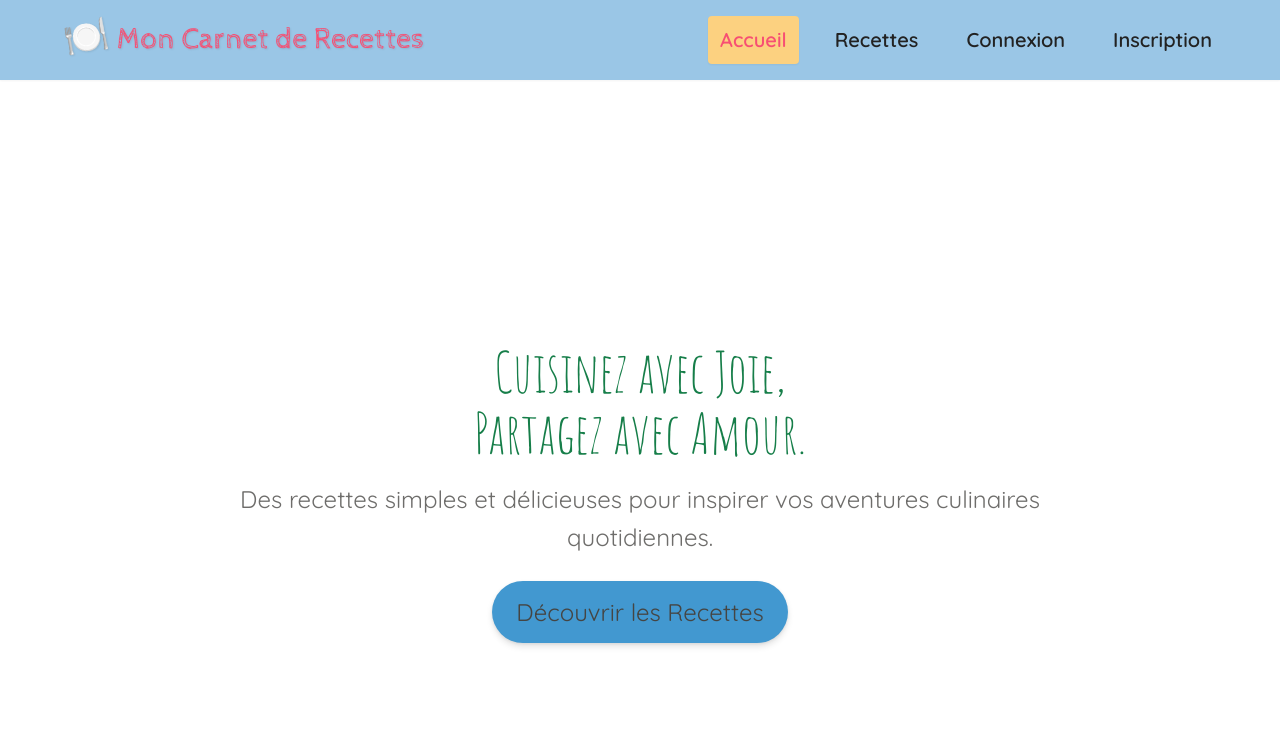
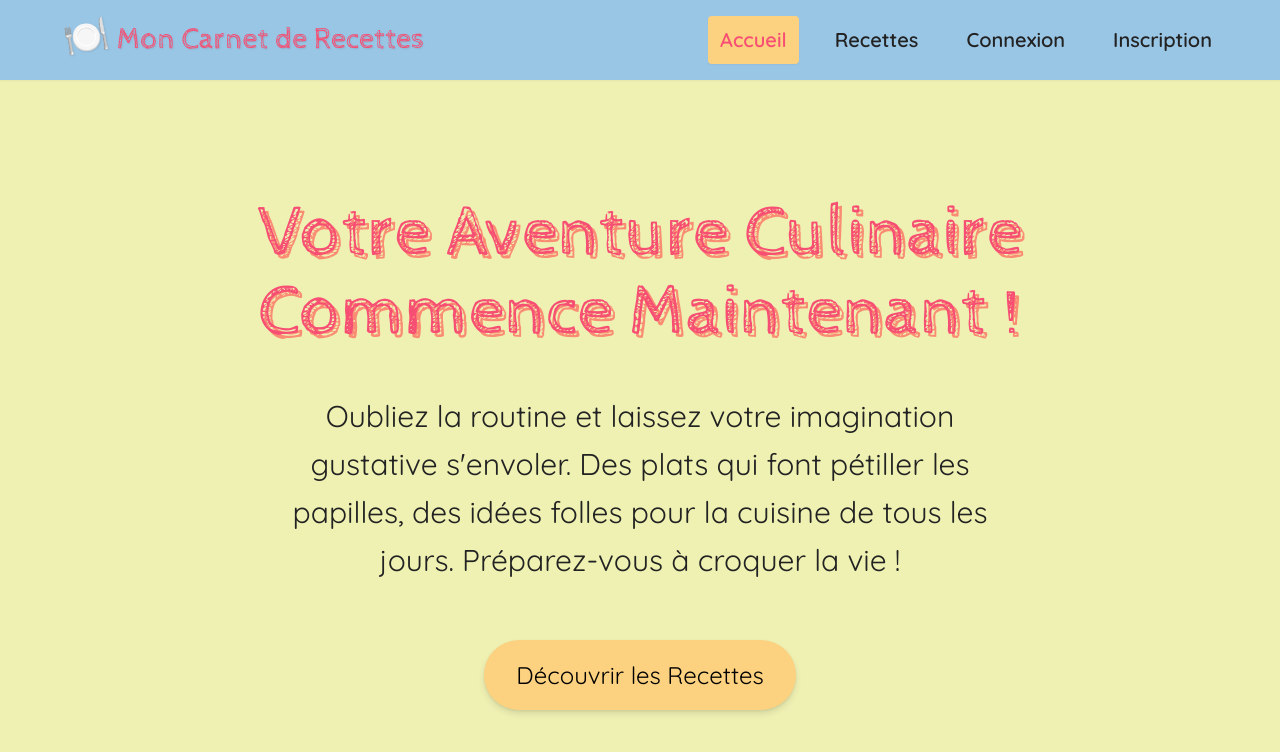
Before and after one commit to jfzara/YouChef, a React (Vite) app: page / in a window 1280 px wide. Shown: the top 752 px of the page. Built offline with nearby package versions, Linux system fonts and the light colour scheme.

Commit message:
design amelioré 2

```diff
--- a/src/pages/Accueil.jsx
+++ b/src/pages/Accueil.jsx
@@ -1,38 +1,39 @@
+// src/pages/Accueil.jsx
 import React from 'react';
-import styled, { css } from 'styled-components'; // Importez 'css' de styled-components
+import styled from 'styled-components'; // Pas besoin d'importer 'css' ici sauf si vous l'utilisez spécifiquement
 import { motion } from 'framer-motion';
 import { Link } from 'react-router-dom';
 
-// Importez l'image de fond originale
-import WhiteBackground from '../assets/images/HerbsGarlic.jpg';
+// Importez l'image de fond originale - Nous allons la styliser différemment.
+import HerbsGarlicBackground from '../assets/images/HerbsGarlic.jpg';
+// Vous avez aussi importé 'WhiteBackground' dans votre exemple précédent,
+// mais 'HerbsGarlic.jpg' semble être celle que vous voulez utiliser comme image décorative.
+// Si vous voulez un fond blanc pur comme base, cela sera géré par background-color.
 
 // Importez le hook de contexte de survol
 import { useHover } from '../contexts/HoverContext';
 
 // --- Styled Components pour la Page d'Accueil ---
 
+// Utilisation de motion.div comme base pour les animations du conteneur principal
 const AccueilContainer = styled(motion.div)`
-  min-height: 100vh;
+  min-height: calc(100vh - var(--navbar-height, 80px)); /* Ajuste à la hauteur de l'écran moins la navbar */
   display: flex;
   flex-direction: column;
   justify-content: center;
   align-items: center;
   padding: var(--space-8) var(--space-4);
   position: relative;
-  overflow: hidden;
+  overflow: hidden; /* Important pour masquer les débordements des éléments décoratifs */
 
-  color: var(--neutral-800);
+  color: var(--color-neutral-800); /* Couleur de texte neutre */
   text-align: center;
 
-  /* Par défaut, un fond blanc pur */
-  background-color: white;
-  background-size: cover;
-  background-position: center center;
-  background-repeat: no-repeat;
-  background-attachment: fixed;
+  background-color: var(--color-cream); /* Utilisez la couleur crème comme fond de base */
+  /* L'image decorative sera gérée par BackgroundImageLayer */
 
   @media (max-width: 768px) {
-    padding-bottom: calc(var(--space-8) + 70px);
+    padding-bottom: calc(var(--space-8) + 70px); /* Garde de l'espace pour un éventuel élément fixe en bas sur mobile */
   }
 `;
 
@@ -43,96 +44,119 @@ const BackgroundImageLayer = styled(motion.div)`
   left: 0;
   width: 100%;
   height: 100%;
-  background-image: url(${WhiteBackground}); /* Utilisez l'image WhiteBackground.jpg ici */
+  background-image: url(${HerbsGarlicBackground}); /* Utilisez votre image décorative ici */
   background-size: cover;
   background-position: center center;
   background-repeat: no-repeat;
-  background-attachment: fixed;
+  background-attachment: fixed; /* L'image reste fixe au scroll, mais c'est une page unique */
   pointer-events: none; /* Important pour que le fond ne bloque pas les interactions */
   z-index: 0; /* Assurez-vous qu'il est en arrière-plan */
+  opacity: 0; /* Commence invisible, sera animé */
 `;
 
+const ContentWrapper = styled.div`
+  max-width: 900px; /* Augmenté pour un meilleur espacement */
+  z-index: 1; /* Assurez-vous que le contenu est au-dessus des fonds */
+  display: flex;
+  flex-direction: column;
+  align-items: center;
+  gap: var(--space-6); /* Espacement entre les éléments de contenu */
+`;
 
 const MainTitle = styled(motion.h1)`
-  font-family: var(--font-display);
-  font-size: var(--text-5xl);
-  color: var(--soft-green-800);
+  font-family: var(--font-family-heading); /* Utilisez votre police "heading" (Cabin Sketch) */
+  font-size: var(--text-6xl); /* Taille très grande pour un impact "quirky" */
+  color: var(--color-bright-pink-crayola); /* Rose vif pour le titre principal */
   margin-bottom: var(--space-4);
   line-height: 1.1;
-  z-index: 1; /* Assurez-vous que le texte est au-dessus des fonds */
+  text-shadow: 4px 4px 0px var(--color-salmon); /* Ombre décalée pour un effet amusant */
+
+  @media (max-width: 1024px) {
+    font-size: var(--text-5xl);
+  }
 
   @media (max-width: 768px) {
     font-size: var(--text-4xl);
   }
+
+  @media (max-width: 480px) {
+    font-size: var(--text-3xl);
+  }
 `;
 
 const Subtitle = styled(motion.p)`
-  font-family: var(--font-body);
-  font-size: var(--text-xl);
-  color: var(--neutral-700);
-  margin-bottom: var(--space-6);
-  max-width: 800px;
-  z-index: 1; /* Assurez-vous que le texte est au-dessus des fonds */
+  font-family: var(--font-family-sans); /* Utilisez votre police "sans" (Quicksand) */
+  font-size: var(--text-2xl); /* Taille plus grande pour le sous-titre */
+  color: var(--color-neutral-800); /* Couleur neutre foncée pour la lisibilité */
+  margin-bottom: var(--space-8);
+  max-width: 700px; /* Ajustez la largeur pour une meilleure lecture */
+  line-height: 1.6;
 
   @media (max-width: 768px) {
-    font-size: var(--text-lg);
+    font-size: var(--text-xl);
   }
 `;
 
-const CallToActionButton = styled(Link)`
-  background-color: var(--soft-blue-500);
-  color: var(--neutral-0);
-  font-family: var(--font-body);
+const CallToActionButton = styled(motion(Link))` /* Utilisez motion(Link) pour les animations Framer Motion sur un Link */
+  background-color: var(--color-jasmine); /* Couleur chaude et accueillante (Jaune) */
+  color: var(--color-neutral-900); /* Texte foncé pour le contraste */
+  font-family: var(--font-family-sans);
   font-size: var(--text-xl);
-  padding: var(--space-3) var(--space-6);
+  padding: var(--space-4) var(--space-8); /* Padding généreux pour un bouton bien visible */
   border: none;
-  border-radius: var(--radius-full);
+  border-radius: var(--radius-full); /* Bords très arrondis pour un look ludique */
   cursor: pointer;
   box-shadow: var(--shadow-md);
   transition: background-color var(--transition-fast), transform var(--transition-fast), box-shadow var(--transition-fast);
-  text-decoration: none;
-  display: inline-flex;
+  text-decoration: none; /* Enlève le soulignement du lien */
+  display: inline-flex; /* Permet d'aligner le contenu si vous ajoutez une icône par exemple */
   align-items: center;
   justify-content: center;
-  z-index: 1; /* Assurez-vous que le bouton est au-dessus des fonds */
+  z-index: 1;
 
   &:hover {
-    background-color: var(--soft-blue-600);
-    transform: translateY(-3px);
-    box-shadow: var(--shadow-lg);
+    background-color: var(--color-salmon); /* Devient Saumon au survol */
+    color: var(--color-neutral-0); /* Texte blanc au survol */
+    transform: translateY(-4px); /* Soulève un peu plus pour un effet "flottant" */
+    box-shadow: var(--shadow-lg); /* Ombre plus prononcée */
   }
 
   &:active {
-    transform: translateY(0);
-    box-shadow: var(--shadow-sm);
+    transform: translateY(0); /* Revient à sa position initiale au clic */
+    box-shadow: var(--shadow-sm); /* Ombre plus légère au clic */
+  }
+
+  @media (max-width: 480px) {
+    font-size: var(--text-lg);
+    padding: var(--space-3) var(--space-6);
   }
 `;
 
 // --- Composant Page d'Accueil ---
 
 const Accueil = () => {
-  const { isNavbarHovered } = useHover(); // Lisez l'état du contexte
+  const { isNavbarHovered } = useHover(); // Lisez l'état du contexte pour l'animation de fond
 
   const containerVariants = {
     hidden: { opacity: 0 },
     visible: {
       opacity: 1,
       transition: {
-        staggerChildren: 0.3,
-        delayChildren: 0.5
+        staggerChildren: 0.2, // Légèrement réduit le stagger pour une apparition plus rapide
+        delayChildren: 0.3 // Réduit le délai initial
       }
     }
   };
 
   const itemVariants = {
-    hidden: { y: 20, opacity: 0 },
+    hidden: { y: 50, opacity: 0 }, // Part d'un peu plus bas
     visible: {
       y: 0,
       opacity: 1,
       transition: {
         type: "spring",
-        stiffness: 100,
-        damping: 15
+        stiffness: 120, // Plus rigide
+        damping: 15 // Moins de rebond
       }
     }
   };
@@ -143,28 +167,30 @@ const Accueil = () => {
       initial="hidden"
       animate="visible"
     >
-      {/* L'image de fond apparaît ou disparaît par-dessus le fond blanc */}
+      {/* L'image de fond s'anime en fonction du survol de la navbar */}
       <BackgroundImageLayer
-        initial={{ opacity: 0 }} // Commence invisible
-        animate={{ opacity: isNavbarHovered ? 1 : 0 }} // Opacité 1 si survolé, 0 sinon
-        transition={{ duration: 2, ease: "easeOut" }} // Durée de 1.5s pour le fade-in/out
+        initial={{ opacity: 0 }}
+        animate={{ opacity: isNavbarHovered ? 0.15 : 0 }} /* Opacité subtile (15%) si nav survolée, 0 sinon */
+        transition={{ duration: 1.5, ease: "easeOut" }} /* Ralenti un peu la transition */
       />
 
-      <MainTitle variants={itemVariants}>
-        Cuisinez avec Joie,<br />Partagez avec Amour.
-      </MainTitle>
-      <Subtitle variants={itemVariants}>
-        Des recettes simples et délicieuses pour inspirer vos aventures culinaires quotidiennes.
-      </Subtitle>
-      <motion.div variants={itemVariants}>
+      <ContentWrapper>
+        <MainTitle variants={itemVariants}>
+          Votre Aventure Culinaire Commence Maintenant !
+        </MainTitle>
+        <Subtitle variants={itemVariants}>
+          Oubliez la routine et laissez votre imagination gustative s'envoler. Des plats qui font pétiller les papilles, des idées folles pour la cuisine de tous les jours. Préparez-vous à croquer la vie !
+        </Subtitle>
+        {/* Le bouton utilise motion(Link) pour les animations Framer Motion */}
         <CallToActionButton
           to="/recettes"
-          whileHover={{ scale: 1.05 }}
-          whileTap={{ scale: 0.95 }}
+          variants={itemVariants} /* Utilise les mêmes variants pour l'apparition */
+          whileHover={{ scale: 1.05, y: -4, boxShadow: "var(--shadow-lg)" }} /* Animations de survol */
+          whileTap={{ scale: 0.95, y: 0, boxShadow: "var(--shadow-sm)" }} /* Animations de clic */
         >
           Découvrir les Recettes
         </CallToActionButton>
-      </motion.div>
+      </ContentWrapper>
     </AccueilContainer>
   );
 };
```
